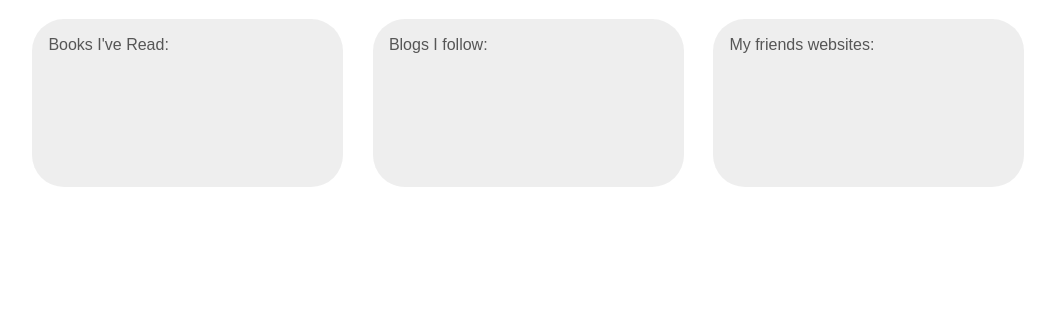
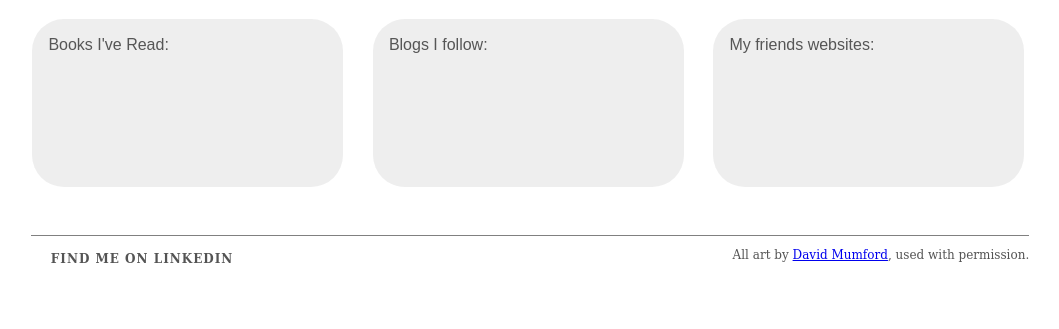
Before and after one commit to Racheet/W3C-Mobile-Course, a PHP site: page / in a window 1280 px wide. Shown: the part 471-800 px from the top of the page, without its empty margins (110-1169 px from the left). Run offline with PHP 8.4, Linux system fonts and the light colour scheme; some libraries are stand-ins or nearby versions.

Commit message:
added basic footer

```diff
--- a/assignment4/css/base.css
+++ b/assignment4/css/base.css
@@ -34,7 +34,7 @@ html { font-size: 100%; -webkit-text-size-adjust: 100%; -ms-text-size-adjust: 10
 
 body { margin: 0; font-size: 16px; line-height: 1.25; }
 
-body, button, input, select, textarea { font-family: Constantia, "Lucida Bright", Lucidabright, "Lucida Serif", Lucida, "DejaVu Serif", "Bitstream Vera Serif", "Liberation Serif", Georgia, serif; color: #222; }
+body, button, input, select, textarea { font-family: Constantia, "Lucida Bright", Lucidabright, "Lucida Serif", Lucida, "DejaVu Serif", "Bitstream Vera Serif", "Liberation Serif", Georgia, serif; color: #545454; }
 
 
 
@@ -307,7 +307,7 @@ div#main p {
 div#bottom-content {
     clear:both;
     margin: 0 1.4em;
-    padding-top:1.25em;
+    padding:1.25em 0 3em 0;
 }
 
 div.box-out {
@@ -326,6 +326,24 @@ div.box-out {
 
 div.center {
     margin: 0 3%;
+}
+
+footer {
+margin: 0 1.3em;
+clear: both;
+border-top: 1px solid grey;
+}
+
+footer nav, footer p {
+    float: left;
+    display: inline;
+    margin:0 0 0 1.25em;
+    padding-top: 1em;
+}
+
+footer p {
+    float: right;
+    font-size: 0.75em;
 }
 
 /* ==|== non-semantic helper classes ========================================
--- a/assignment4/index.html
+++ b/assignment4/index.html
@@ -73,7 +73,10 @@
     </div>
     </div>
     <footer>
-
+        <nav><ul>
+        <li><a href="http://www.linkedin.com/profile/view?id=103970032">Find me on LinkedIn</a></li>
+        </ul></nav>
+        <p>All art by <a href="http://davoul.blogspot.co.uk/p/whos-that-what.html">David Mumford</a>, used with permission.</p>
     </footer>
   </div> <!--! end of #container -->
 
```
